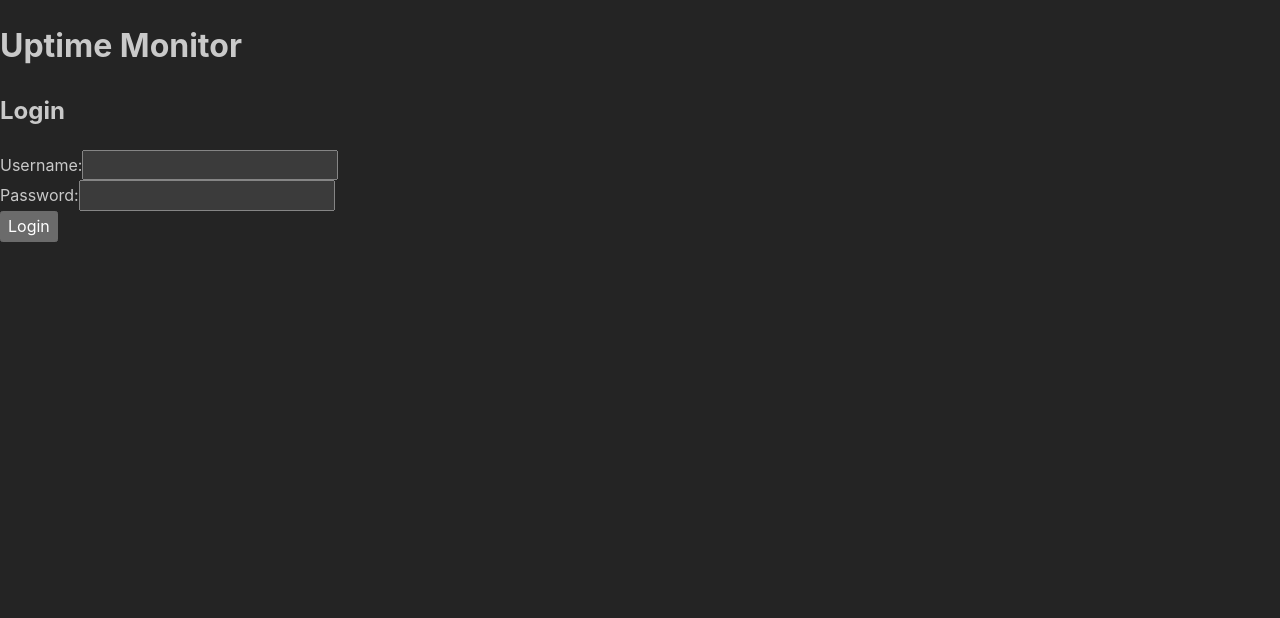
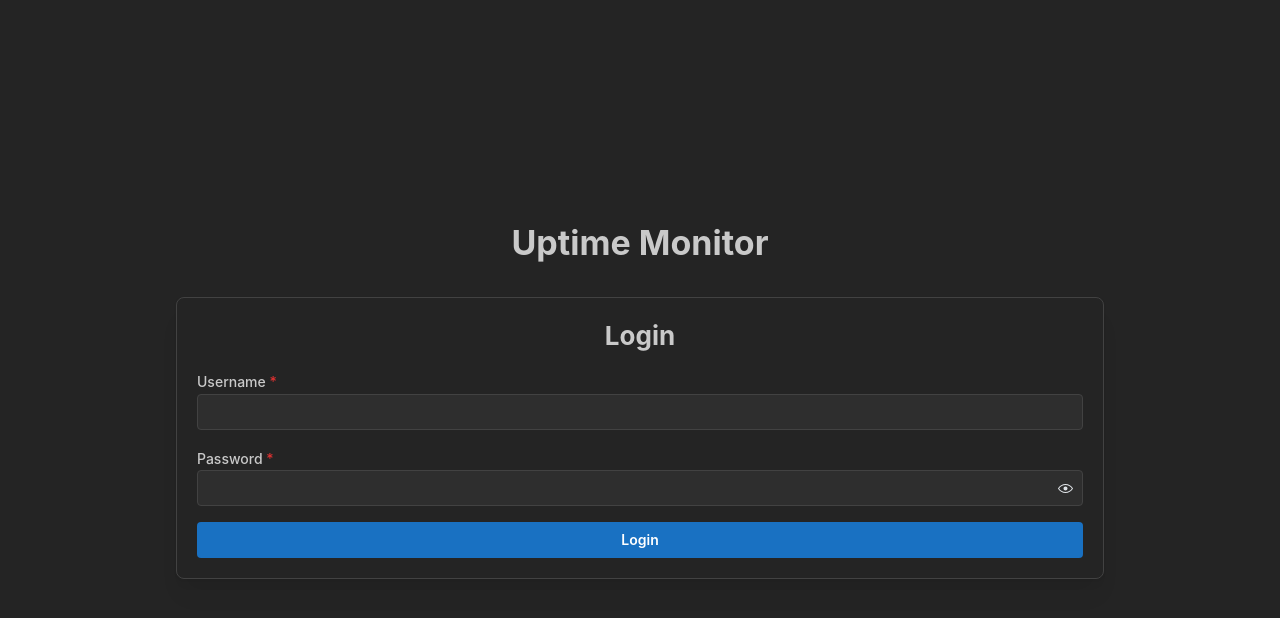
Before and after one commit to MatheusBarbosaSE/uptime-monitor-ui, a React (Vite) app: page / in a window 1280 px wide. Shown: the top 618 px of the page. Built offline with nearby package versions, Linux system fonts and the light colour scheme.

Commit message:
style(ui): refactor app layout and style login page

```diff
--- a/package.json
+++ b/package.json
@@ -12,6 +12,7 @@
   "dependencies": {
     "@mantine/core": "^8.3.6",
     "@mantine/hooks": "^8.3.6",
+    "@tabler/icons-react": "^3.35.0",
     "react": "^19.1.1",
     "react-dom": "^19.1.1"
   },
--- a/src/App.tsx
+++ b/src/App.tsx
@@ -3,36 +3,31 @@ import Login from './components/Login';
 import Dashboard from './components/Dashboard';
 import TargetHistory from './components/TargetHistory';
 
+import { Container, Title, Space, Center } from '@mantine/core';
+
 function App() {
   const [token, setToken] = useState<string | null>(null);
-
   const [viewingTargetId, setViewingTargetId] = useState<number | null>(null);
 
-  const handleLoginSuccess = (newToken: string) => {
-    setToken(newToken);
-  };
-
-  const showDashboard = () => {
-    setViewingTargetId(null);
-  };
-
-  const showHistory = (targetId: number) => {
-    setViewingTargetId(targetId);
-  };
+  const handleLoginSuccess = (newToken: string) => { setToken(newToken); };
+  const showDashboard = () => { setViewingTargetId(null); };
+  const showHistory = (targetId: number) => { setViewingTargetId(targetId); };
 
   return (
-    <div>
-      <h1>Uptime Monitor</h1>
+    <Center style={{ minHeight: '100vh' }}>
+
+      <Container size="md" style={{ width: '100%' }}>
+
+        <Title order={1} ta="center">
+          Uptime Monitor
+        </Title>
+
+        <Space h="xl" />
 
         {!token && <Login onLoginSuccess={handleLoginSuccess} />}
-
         {token && !viewingTargetId && (
-        <Dashboard
-          token={token}
-          onViewHistory={showHistory}
-        />
+          <Dashboard token={token} onViewHistory={showHistory} />
         )}
-
         {token && viewingTargetId && (
           <TargetHistory
             token={token}
@@ -40,7 +35,8 @@ function App() {
             onBack={showDashboard}
           />
         )}
-    </div>
+      </Container>
+    </Center>
   );
 }
 
--- a/src/components/Login.tsx
+++ b/src/components/Login.tsx
@@ -1,6 +1,17 @@
 import { useState } from 'react';
 import { type LoginRequest } from '../types/auth.types';
 import { loginApi } from '../services/apiService';
+
+import {
+  TextInput,
+  PasswordInput,
+  Button,
+  Stack,
+  Title,
+  Alert,
+  Paper
+} from '@mantine/core';
+import { IconAlertCircle } from '@tabler/icons-react';
 
 interface LoginProps {
   onLoginSuccess: (token: string) => void;
@@ -12,6 +23,7 @@ const Login = ({ onLoginSuccess }: LoginProps) => {
     password: '',
   });
   const [error, setError] = useState<string | null>(null);
+  const [loading, setLoading] = useState(false);
 
   const handleChange = (e: React.ChangeEvent<HTMLInputElement>) => {
     const { name, value } = e.target;
@@ -24,47 +36,59 @@ const Login = ({ onLoginSuccess }: LoginProps) => {
   const handleSubmit = async (e: React.FormEvent) => {
     e.preventDefault();
     setError(null);
+    setLoading(true);
 
     try {
       const response = await loginApi(formData);
-
       onLoginSuccess(response.data.token);
-
     } catch (err) {
       console.error('Login failed:', err);
       setError('Login failed. Please check your username and password.');
+      setLoading(false);
     }
   };
 
   return (
-    <div>
-      <h2>Login</h2>
+    <Paper withBorder shadow="md" p="lg" radius="md">
+
+      <Title order={2} ta="center">Login</Title>
+
       <form onSubmit={handleSubmit}>
-        {error && <p style={{ color: 'red' }}>{error}</p>}
+        <Stack gap="md" mt="md">
 
-        <div>
-          <label htmlFor="username">Username:</label>
-          <input
-            type="text"
-            id="username"
+          {error && (
+            <Alert
+              color="red"
+              title="Error"
+              icon={<IconAlertCircle />}
+            >
+              {error}
+            </Alert>
+          )}
+
+          <TextInput
+            label="Username"
             name="username"
             value={formData.username}
             onChange={handleChange}
+            required
           />
-        </div>
-        <div>
-          <label htmlFor="password">Password:</label>
-          <input
-            type="password"
-            id="password"
+
+          <PasswordInput
+            label="Password"
             name="password"
             value={formData.password}
             onChange={handleChange}
+            required
           />
-        </div>
-        <button type="submit">Login</button>
+
+          <Button type="submit" loading={loading} fullWidth>
+            Login
+          </Button>
+
+        </Stack>
       </form>
-    </div>
+    </Paper>
   );
 };
 
```
Also changed, not shown: 1 other file (tests, documents, lock files or other folders). Lines whose indentation alone changed are shown as unchanged.
